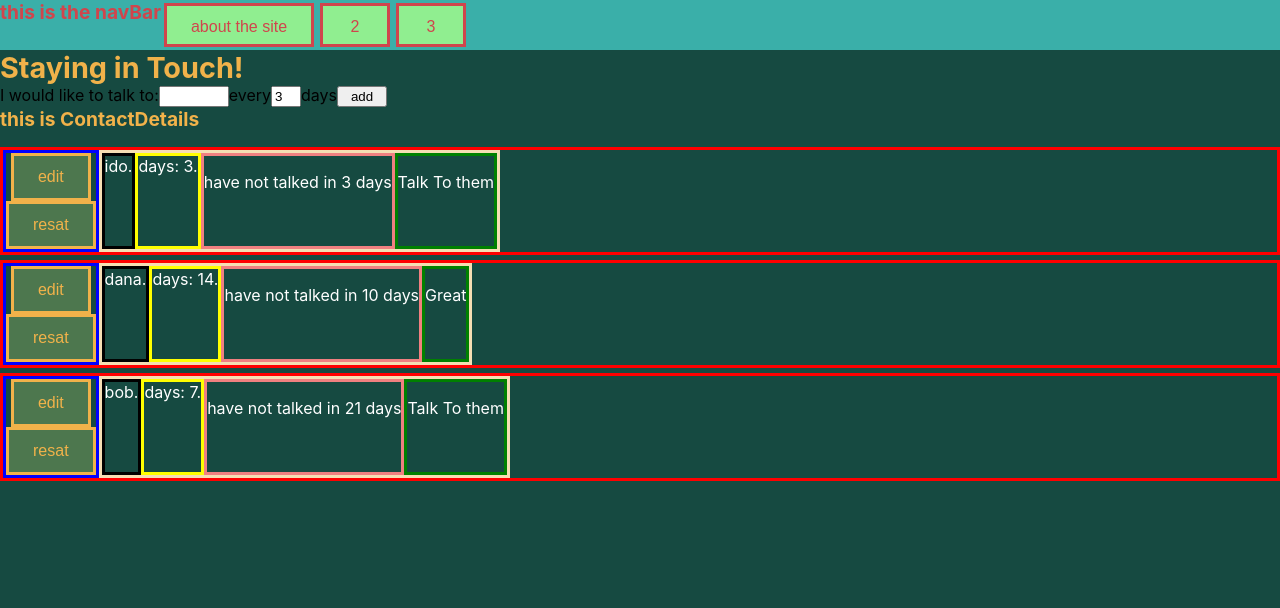
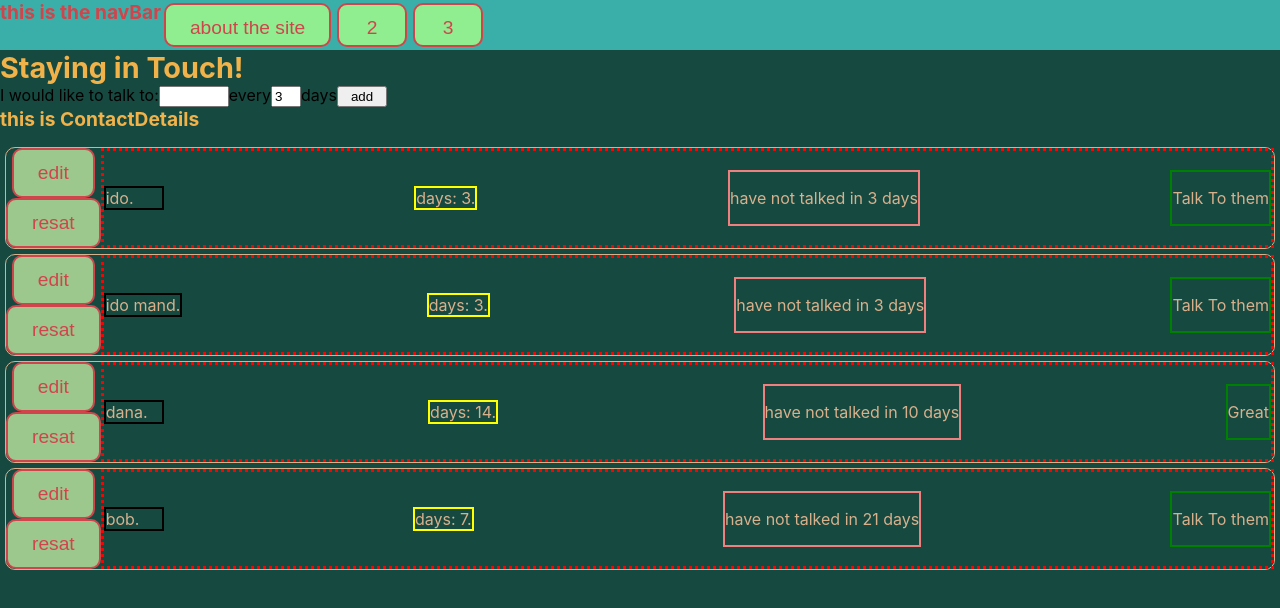
Before and after one commit to idomand/stayInTouch, a Next.js app: page / in a window 1280 px wide. Shown: the top 608 px of the page. Built offline with nearby package versions, Linux system fonts and the light colour scheme.

Commit message:
find and replace BUG - fixed

```diff
--- a/Components/AddNewContact.jsx
+++ b/Components/AddNewContact.jsx
@@ -28,6 +28,7 @@ export default function AddNewContact() {
       name: nameRef.current.value,
       time: timeRef.current.value,
       timeCreated: dayjs().valueOf(),
+      id: Math.floor(Math.random() * 10000),
     };
     contactData.addContact(newContact);
     console.log("newContact :>> ", newContact);
--- a/Components/Common/Button.js
+++ b/Components/Common/Button.js
@@ -3,25 +3,26 @@ import styled from "styled-components";
 export const BasicButton = styled.button.attrs((props) => {
   target: "_self";
 })`
-  border: 3px solid ${({ theme }) => theme.primaryHoverColor};
+  border: 2px solid ${({ theme }) => theme.primaryHoverColor};
+  border-radius: 10px;
   cursor: pointer;
   background-color: ${({ theme }) => theme.buttonBackgroundColor};
-  font-size: ${({ theme }) => theme.typeScale.paragraph};
-  color: ${({ theme }) => theme.primaryColorText};
+  font-size: ${({ theme }) => theme.typeScale.header4};
+  color: ${({ theme }) => theme.secondaryColor};
   text-decoration: none;
   align-items: center;
   padding: 12px 24px;
   min-width: 70px;
   cursor: pointer;
   transition: 0.3s;
-
   &:hover {
     background-color: ${({ theme }) => theme.buttonHoverColor};
     border: 3px solid ${({ theme }) => theme.buttonBackgroundColor};
   }
   @media (max-width: 480px) {
-    padding: 6px 12px;
-    min-width: 20px;
+    padding: 4px 10px;
+    min-width: 60px;
+    margin: 5px;
   }
 `;
 
--- a/Components/ContactDetails.jsx
+++ b/Components/ContactDetails.jsx
@@ -19,10 +19,11 @@ export default function ContactDetails() {
         {contactData.contactArray.map((element) => {
           return (
             <ContactItem
-              key={Math.random()}
+              key={element.id}
               name={element.name}
               time={element.time}
               timeCreated={element.timeCreated}
+              id={element.id}
             />
           );
         })}
--- a/Components/ContactItem.jsx
+++ b/Components/ContactItem.jsx
@@ -11,17 +11,16 @@ import { BasicButton } from "./Common/Button";
 
 const ContactItemWrapper = styled.li`
   display: flex;
+  justify-content: space-between;
   list-style-type: none;
-  border: solid red;
-  margin-top: 5px;
-  color: white;
-  @media (max-width: 480px) {
-    color: red;
-  }
+  border: solid 1.5px ${({ theme }) => theme.niceBrown};
+  margin: 5px;
+  border-radius: 10px;
+  color: ${({ theme }) => theme.niceBrown};
 `;
 
 const ButtonContainer = styled.div`
-  border: solid blue;
+  /* border: 1px solid blue; */
   width: min-content;
   height: min-content;
   display: flex;
@@ -34,22 +33,30 @@ const EditButton = styled(BasicButton)``;
 const ResatButton = styled(BasicButton)``;
 
 const DataWrapper = styled.div`
-  border: wheat solid;
+  border: 3px red dotted;
   display: flex;
+  justify-content: space-between;
+  align-items: center;
+  flex-grow: 1;
 `;
 
 const NameContainer = styled.span`
-  border: black solid;
+  border: 2px black solid;
+  /* flex-grow: 1; */
+  min-width: 60px;
 `;
 const TimeContainer = styled.div`
-  border: solid yellow;
+  border: 2px solid yellow;
+  /* flex-grow: 1; */
 `;
 
 const LastTalkedContainer = styled.div`
-  border: solid lightcoral;
+  border: 2px solid lightcoral;
+  /* flex-grow: 1; */
 `;
 const EmojiContainer = styled.div`
-  border: solid green;
+  border: 2px solid green;
+  /* flex-grow: 1; */
 `;
 
 const oneDay = 86400000;
@@ -60,7 +67,7 @@ const currantTime = dayjs().valueOf();
 //!--------------------------------------------------------------------------------
 //*--------------------------------------------------------------------------------
 
-export default function ContactItem({ name, time, timeCreated }) {
+export default function ContactItem({ name, time, timeCreated, id }) {
   const contactData = useContext(DataContext);
 
   const isMobile = useMedia("(max-width: 480px)");
@@ -70,7 +77,7 @@ export default function ContactItem({ name, time, timeCreated }) {
     contactData.editContact(name);
   }
   function resatFunction() {
-    contactData.resatTimer(name);
+    contactData.resatTimer(id);
   }
 
   let flag;
--- a/pages/index.js
+++ b/pages/index.js
@@ -18,28 +18,38 @@ const HomeWrapper = styled.section`
 
 export default function Home() {
   const [contactArray, setContactArray] = useState([
-    { name: "ido", time: 3, timeCreated: 1641118513000 }, // 2.1.22
-    { name: "dana", time: 14, timeCreated: 1640513713000 }, // 26.12.21
-    { name: "bob", time: 7, timeCreated: 1639563313000 }, // 15.12.21
+    { name: "ido", time: 3, timeCreated: 1641118511111, id: 1 },
+    { name: "ido mand", time: 3, timeCreated: 1641118522222, id: 2 }, // 2.1.22
+    { name: "dana", time: 14, timeCreated: 1640513733333, id: 3 }, // 26.12.21
+
+    { name: "bob", time: 7, timeCreated: 1639563344444, id: 4 }, // 15.12.21
   ]);
 
   const contactData = {
     contactArray: contactArray,
+
     addContact(data) {
       setContactArray((contactArray) => [...contactArray, data]);
     },
     removeContact() {},
-    resatTimer(name) {
+
+    resatTimer(id) {
       const newTimeCreated = dayjs().valueOf();
-      const contactObject = this.contactArray.find(({ name }) => name);
+      const contactObject = this.contactArray.find(
+        (element) => element.id === id
+      );
       contactObject.timeCreated = newTimeCreated;
-      const newArray = this.contactArray.map((element) =>
-        element.name === name
-          ? { ...element, timeCreated: newTimeCreated }
-          : element
-      );
+      const newArray = this.contactArray.map((element) => {
+        if (element.id === id) {
+          element = { ...element, timeCreated: newTimeCreated };
+          return element;
+        } else {
+          return element;
+        }
+      });
       setContactArray(newArray);
     },
+
     editContact(name) {},
   };
 
--- a/utils/themes.js
+++ b/utils/themes.js
@@ -11,8 +11,11 @@ export const defaultTheme = {
   niceGreen: "#3AAFA9",
   niceBrown: "#D9B08C",
   secondaryColor: "#d0454c",
-  buttonBackgroundColor: "#4D774E",
-  buttonHoverColor: "#9DC88D",
+  buttonBackgroundColor: "#9DC88D",
+  // buttonBackgroundColor: "#4D774E",
+  buttonHoverColor: "#4D774E",
+
+  // buttonHoverColor: "#9DC88D",
   primaryFont: primaryFont,
   typeScale,
 };
```
Also changed, not shown: styles/Home.module.css (deleted, +0 -116 lines).
